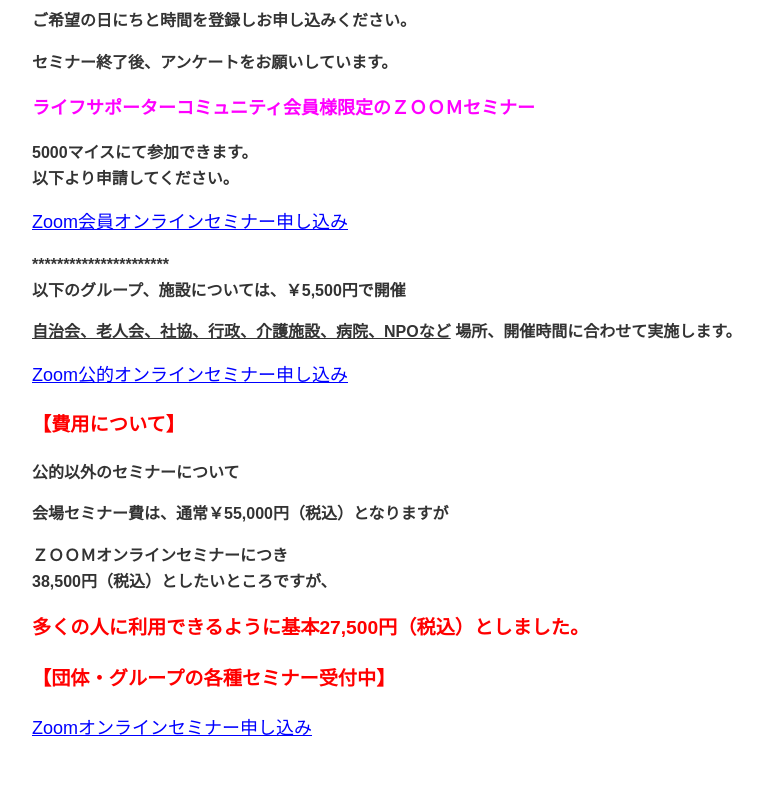
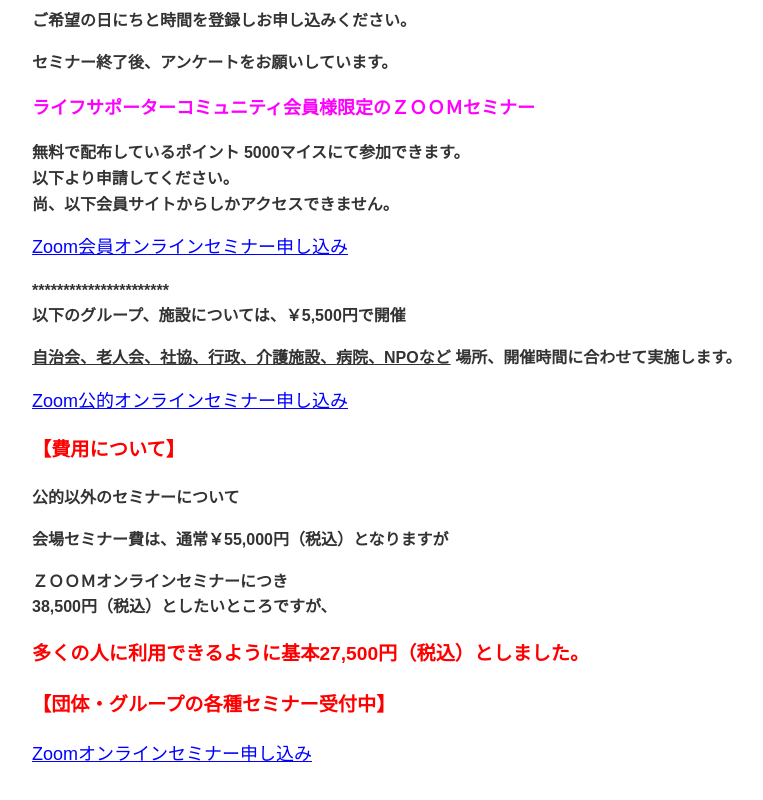
Before and after one commit to life-supporter-jp/seminar, a plain HTML site: page index.html in a window 1280 px wide. Shown: the part 1756-2556 px from the top of the page, without its empty margins (118-881 px from the left). Before the commit the page ends 2533 px from the top, so only its background shows below. Drawn offline with Linux system fonts and the light colour scheme.

Commit message:
Update index.html

```diff
--- a/index.html
+++ b/index.html
@@ -36,7 +36,7 @@
         <p><b>ご希望の日にちと時間を登録しお申し込みください。</b></p>
         <p><b>セミナー終了後、アンケートをお願いしています。</b></p>
         <p class="highlight-pink">ライフサポーターコミュニティ会員様限定のＺＯＯＭセミナー</p>
-        <p><b>5000マイスにて参加できます。<br>以下より申請してください。</b></p>
+        <p><b>無料で配布しているポイント 5000マイスにて参加できます。<br>以下より申請してください。<br>尚、以下会員サイトからしかアクセスできません。</b></p>
         <p><a href="%point_form%" target="_blank" class="btn-link">Zoom会員オンラインセミナー申し込み</a></p>
     </div>
 
```
